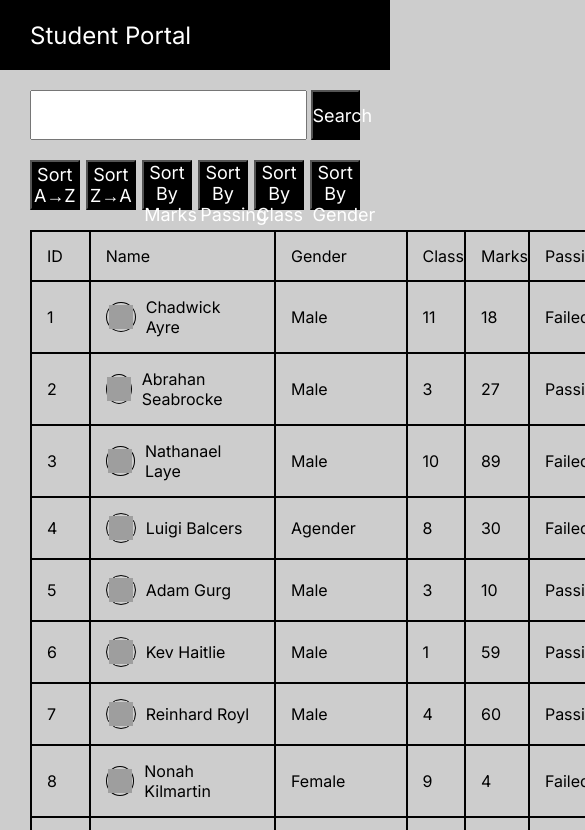
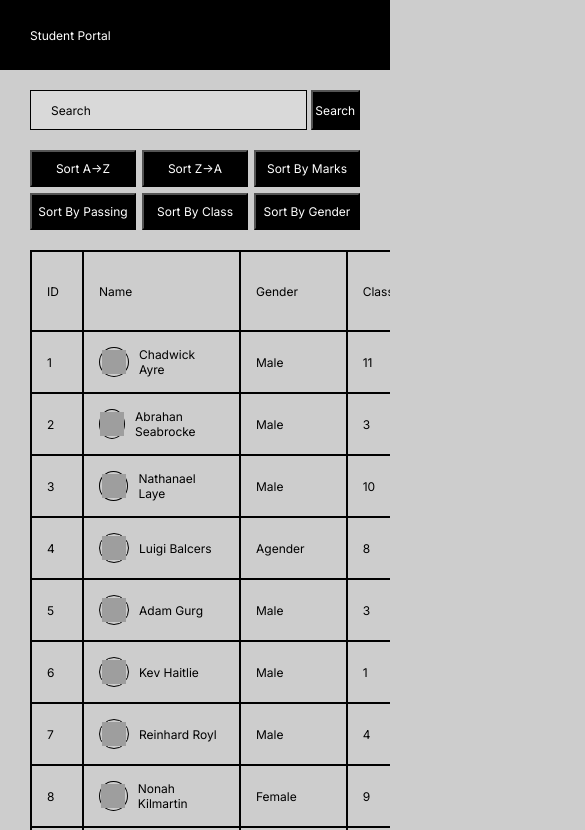
Before and after one commit to dnyaneshwarmagar/student-management-system-dom, a plain HTML site: page index.html in a window 390 px wide. Shown: the top 830 px of the page, 585 px wide, since content can reach past the window. Drawn offline with Linux system fonts and the light colour scheme; grey boxes are pictures that could not be loaded.

Commit message:
done changes in ui

```diff
--- a/index.html
+++ b/index.html
@@ -9,19 +9,19 @@
   <body>
     <div id="container">
       <div id="heading_bar"><h2>Student Portal</h2></div>
-      <div id="search_bar" class="height_class margin_class">
-        <div id="input_div"><input type="text" /></div>
+      <div id="search_bar" class="height_class1 margin_class">
+        <div id="input_div"><input type="text" placeholder="Search"/></div>
         <div id="button_div"><button id="search_btn">Search</button></div>
       </div>
       <div id="sort_bar" class="height_class margin_class">
-        <div><button id="sortAToZBtn">Sort A<span>&#8594;</span>Z</button></div>
-        <div><button id="sortZToABtn">Sort Z<span>&#8594;</span>A</button></div>
+        <div><button id="sortAToZBtn">Sort A->Z</button></div>
+        <div><button id="sortZToABtn">Sort Z->A</button></div>
         <div><button id="sortByMarkBtn">Sort By Marks</button></div>
         <div><button id="sortByPassingBtn">Sort By Passing</button></div>
         <div><button id="sortByClassBtn">Sort By Class</button></div>
         <div><button id="sortByGenderBtn">Sort By Gender</button></div>
       </div>
-      <div class="margin_class">
+      <div class="margin_class table-container">
         <table id="table1" border="1"></table>
 
         <table id="table2" border="1"></table>
--- a/script.js
+++ b/script.js
@@ -33,7 +33,7 @@ function mapDataToTable(arr, tableId) {
                 <col>
                 <col>
                 <col>
-                <col class="wider_col">
+                <col class="wider_col font_cl">
             </colgroup>
           <tr class="height_class">
             <th>ID</th>
@@ -61,7 +61,7 @@ function mapDataToTable(arr, tableId) {
         <td>${element.class}</td>
         <td>${element.marks}</td>
         <td>${element.passing ? "Passing" : "Failed"}</td>
-        <td>${element.email}</td>
+        <td class="font_cl">${element.email}</td>
         `;
 
         table.append(row)
--- a/style.css
+++ b/style.css
@@ -9,6 +9,7 @@
   margin: 0;
   box-sizing: border-box;
   text-align: left;
+  font-size: 24px;
 }
 body {
   background-color: #cdcdcd;
@@ -18,11 +19,14 @@ body {
   flex-direction: column;
   gap: 20px;
 }
+.height_class1 {
+  height: 60px;
+}
 .height_class {
-  height: 50px;
+  height: 60px;
 }
 .margin_class {
-  margin: 0px 30px;
+  padding: 0px 30px;
 }
 #heading_bar {
   background-color: black;
@@ -40,11 +44,18 @@ body {
 #input_div {
   width: 84%;
   height: 100%;
+  display: flex;
 }
 #input_div > input {
   width: 100%;
   height: 100%;
-  padding:10px
+  padding:10px;
+  background-color: #D9D9D9;
+  border: 1px solid #000000;
+  padding: 5px 20px;
+}
+::placeholder{
+  color: black;
 }
 #button_div {
   width: 15%;
@@ -53,6 +64,8 @@ body {
 #button_div > button {
   width: 100%;
   height: 100%;
+  font-size: inherit;
+
 }
 #sort_bar {
   display: flex;
@@ -73,6 +86,10 @@ button {
   font-size: 18px;
   text-align: center;
 }
+.table-container {
+  max-width: 100%;
+  overflow-x: auto;
+}
 table {
   border-collapse: collapse;
   width: 100%;
@@ -81,13 +98,13 @@ table {
 table,
 th ,tr,td{
   border: 2px solid black;
-  padding-left: 15px;
+  padding: 15px;
 }
 .wider_col {
   width: 25%;
 }
 td {
-  padding: 15px;
+
 }
 .name_td {
   display: flex;
@@ -110,3 +127,58 @@ td {
   height: 24px;
   width: 24px;
 }
+.font_cl{
+  font-size: 20px;
+}
+@media screen and (max-width: 1200px) {
+  *{
+    font-size: 22px;
+  }
+  .font_cl{
+    font-size: 18px;
+  }
+}
+@media screen and (max-width: 1024px) {
+  *{
+    font-size: 18px;
+  }
+  .font_cl{
+    font-size: 14px;
+  }
+}
+@media screen and (max-width: 768px) {
+  *{
+    font-size: 16px;
+  }
+  .font_cl{
+    font-size: 12px;
+  }
+  .height_class1 {
+    height: 40px;
+  }
+  .height_class {
+    height: 80px;
+  }
+  #sort_bar {
+    display: grid;
+    grid-template-columns: 1fr 1fr 1fr;
+    gap:0.5rem
+  }
+  #sort_bar > div {
+    width: 100%;
+    height: 100%;
+  }
+  #sort_bar button {
+    width: 100%;
+    height: 100%;
+    font-size: inherit;
+  }
+}
+@media screen and (max-width: 480px) {
+  *{
+    font-size: 12px;
+  }
+  .font_cl{
+    font-size: 10px;
+  }
+}
```
